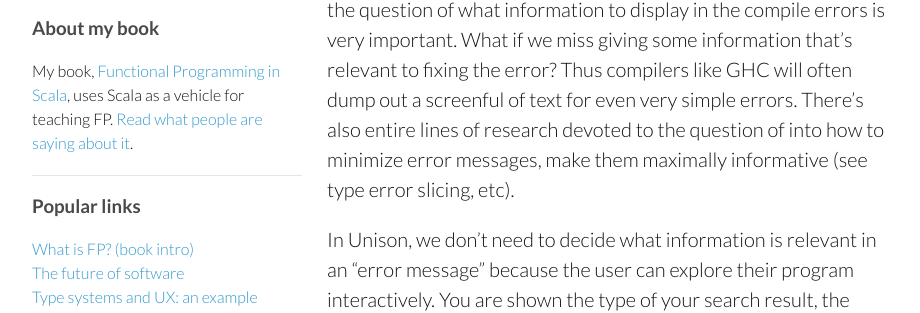
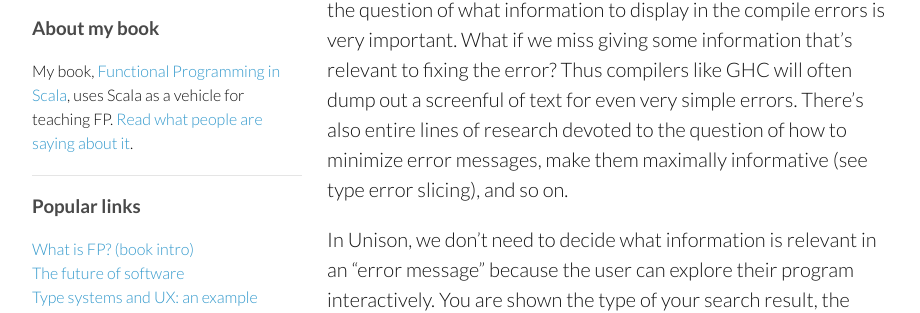
Before and after one commit to pchiusano/pchiusano.github.io, a Jekyll site: the page built from _posts/2015-03-04-unison-update4.markdown, in a window 1280 px wide and 900 px high, scrolled down 1572 px. Shown: the part 353-666 px from the top of the window, without its empty margins (178-1098 px from the left). Built offline with Jekyll 4.4.1, drawn with Linux system fonts in a browser that asks for light colours; comment, search, counter and statistics services are not loaded; some of the changed text lies outside the part shown.

Commit message:
Update 2015-03-04-unison-update4.markdown

```diff
--- a/_posts/2015-03-04-unison-update4.markdown
+++ b/_posts/2015-03-04-unison-update4.markdown
@@ -29,7 +29,7 @@ I think there's a lot more work that could be done to improve fluidity, but alre
 
 #### Remarks
 
-When the explorer shows terms which are ill-typed but which match the query, this is the closest we get to a 'compile error' when writing code in Unison. When your compiler is run in batch mode, the question of what information to display in the compile errors is very important. What if we miss giving some information that's relevant to fixing the error? Thus compilers like GHC will often dump out a screenful of text for even very simple errors. There's also entire lines of research devoted to the question of into how to minimize error messages, make them maximally informative (see type error slicing, etc).
+When the explorer shows terms which are ill-typed but which match the query, this is the closest we get to a 'compile error' when writing code in Unison. When your compiler is run in batch mode, the question of what information to display in the compile errors is very important. What if we miss giving some information that's relevant to fixing the error? Thus compilers like GHC will often dump out a screenful of text for even very simple errors. There's also entire lines of research devoted to the question of how to minimize error messages, make them maximally informative (see type error slicing), and so on.
 
 In Unison, we don't need to decide what information is relevant in an "error message" because the user can explore their program interactively. You are shown the type of your search result, the admissible type, the current type, and the types of all local variables, which is often enough to make it clear how to modify your code. But if you desire more information, you you can navigate around to get the types of any related expressions you care about, and this can be done very quickly. The question of 'what information to display in the compile error' becomes irrelevant! There are no compile errors, and the user can extract the information they deem relevant _interactively_.
 
```
